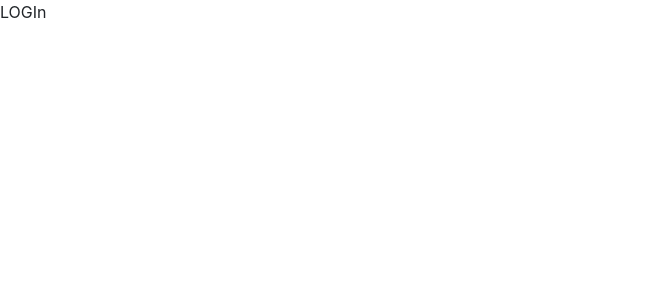
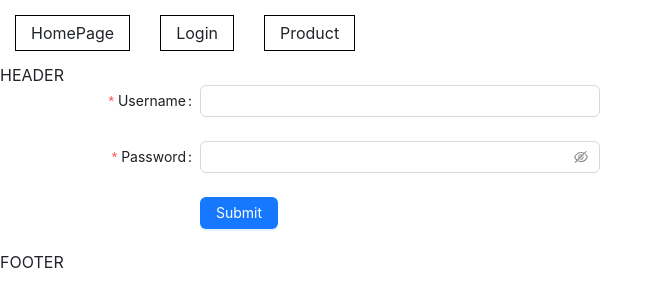
Before and after one commit to dungnq-1120/react-learn, a React (Create React App) app: page /login in a window 1280 px wide. Shown: the top 306 px of the page, without its empty margins (0-662 px from the left). Built offline with nearby package versions, Linux system fonts and the light colour scheme.

Commit message:
login authen

```diff
--- a/package.json
+++ b/package.json
@@ -6,6 +6,8 @@
     "@testing-library/jest-dom": "^5.16.5",
     "@testing-library/react": "^13.4.0",
     "@testing-library/user-event": "^13.5.0",
+    "antd": "^5.4.7",
+    "axios": "^1.4.0",
     "react": "^17.0.2",
     "react-dom": "^17.0.2",
     "react-router-dom": "^5.2.0",
--- a/src/App.css
+++ b/src/App.css
@@ -5,3 +5,14 @@
 .nav--link__active {
   color: red;
 }
+
+header ul {
+  display: flex;
+  list-style: none;
+}
+
+li {
+  padding: 5px 15px;
+  border: 1px solid black;
+  margin: 15px;
+}
--- a/src/App.js
+++ b/src/App.js
@@ -1,61 +1,38 @@
+import { Link } from "react-router-dom/cjs/react-router-dom.min";
 import "./App.css";
-import {
-  Switch,
-  Route,
-  useParams,
-  useLocation,
-  useHistory,
-  Redirect,
-} from "react-router-dom";
+import { Switch, Route } from "react-router-dom";
+import DefaultRouter from "./Routers/DefaultRouter";
 import AuthRouter from "./Routers/AuthRouter";
+import Login from "./page/Login";
+import About from "./page/About";
+import Product from "./page/Product";
+import { useState } from "react";
 function App() {
+  const [isAuthen, setIsAuth] = useState(false);
+
   return (
     <div>
+      <header>
+        <ul>
+          <li>
+            <Link to="/">HomePage</Link>
+          </li>
+          <li>
+            <Link to="/login">Login</Link>
+          </li>
+          <li>
+            <Link to="/product">Product</Link>
+          </li>
+        </ul>
+      </header>
+
       <Switch>
-        <AuthRouter authen exact path="/dashboard" Children={Component} />
-        <AuthRouter authen exact path="/about" Children={About} />
-        <AuthRouter authen exact path="/contact" Children={Contact} />
-        <AuthRouter
-          authen
-          exact
-          path="/product/:category/:productId"
-          Children={ProductDetail}
-        />
-        <Route exact path="/">
-          HOME
-        </Route>
-        <Route exact path="/login">
-          LOGIn
-        </Route>
-        <Route exact path="*">
-          404 - NOT FOUND
-        </Route>
+        <DefaultRouter exact Children={About} path="/"></DefaultRouter>
+        <DefaultRouter exact Children={Login} path="/login"></DefaultRouter>
+        <AuthRouter Children={Product} path="/product" authen={isAuthen} />
       </Switch>
     </div>
   );
 }
 
 export default App;
-
-const Component = () => <h1>dashboard</h1>;
-const About = () => <h1>About</h1>;
-const Contact = () => <h1>Contact</h1>;
-const ProductDetail = () => {
-  const params = useParams();
-  const location = useLocation();
-  const history = useHistory();
-
-  console.log(history);
-  function handleGotoDashboard() {
-    // history.push("/dashboard");
-    // history.goBack();
-    history.go(-1);
-  }
-
-  return (
-    <div>
-      <h1>ProductDetail- </h1>
-      <button onClick={handleGotoDashboard}>Go to dashboard</button>
-    </div>
-  );
-};
--- a/src/Routers/AuthRouter.jsx
+++ b/src/Routers/AuthRouter.jsx
@@ -2,7 +2,8 @@ import { Redirect, Route } from "react-router-dom";
 import Footer from "../component/Footer";
 import Header from "../component/Header";
 
-export default function AuthRouter({ authen, Children, ...rest }) {
+export default function AuthRouter({ Children, ...rest }) {
+  const authen = localStorage.getItem("accessToken");
   if (!authen) {
     return <Redirect to="/login" />;
   }
--- a/src/page/About/index.jsx
+++ b/src/page/About/index.jsx
@@ -1,3 +1,3 @@
 export default function About() {
-  return <h1>About</h1>;
+  return <h1>Home</h1>;
 }
--- /dev/null
+++ b/src/page/Login/index.jsx
@@ -0,0 +1,60 @@
+import { Button, Checkbox, Form, Input } from "antd";
+import fetchRequest from "../../restClient";
+import {
+  Redirect,
+  useHistory,
+} from "react-router-dom/cjs/react-router-dom.min";
+
+export default function Login() {
+  const history = useHistory();
+  const authen = localStorage.getItem("accessToken");
+  if (authen) {
+    return <Redirect to="product" />;
+  }
+
+  const onFinish = (values) => {
+    fetchRequest("http://localhost:8000/auth/login", "post", values)
+      .then((data) => {
+        localStorage.setItem("accessToken", data.access_token);
+        history.push("/product");
+      })
+      .catch((err) => console.log(err));
+  };
+
+  const onFinishFailed = (errorInfo) => {
+    console.log("Failed:", errorInfo);
+  };
+  return (
+    <Form
+      name="basic"
+      labelCol={{ span: 8 }}
+      wrapperCol={{ span: 16 }}
+      style={{ maxWidth: 600 }}
+      initialValues={{ remember: true }}
+      onFinish={onFinish}
+      onFinishFailed={onFinishFailed}
+      autoComplete="off"
+    >
+      <Form.Item
+        label="Username"
+        name="email"
+        rules={[{ required: true, message: "Please input your username!" }]}
+      >
+        <Input />
+      </Form.Item>
+
+      <Form.Item
+        label="Password"
+        name="password"
+        rules={[{ required: true, message: "Please input your password!" }]}
+      >
+        <Input.Password />
+      </Form.Item>
+      <Form.Item wrapperCol={{ offset: 8, span: 16 }}>
+        <Button type="primary" htmlType="submit">
+          Submit
+        </Button>
+      </Form.Item>
+    </Form>
+  );
+}
--- a/src/page/Product/index.jsx
+++ b/src/page/Product/index.jsx
@@ -1,3 +1,14 @@
+import { useEffect } from "react";
+import fetchRequest from "../../restClient";
+
 export default function Product() {
+  useEffect(() => {
+    fetchRequest("http://localhost:8000/products", "get")
+      .then((data) => {
+        console.log(data);
+      })
+      .catch((err) => console.log(err));
+  });
+
   return <h1>Product</h1>;
 }
--- /dev/null
+++ b/src/restClient.js
@@ -0,0 +1,21 @@
+import axios from "axios";
+
+export default function fetchRequest(url, method, body) {
+  const accessToken = localStorage.getItem("accessToken");
+  return axios({
+    url,
+    method,
+    data: JSON.stringify(body),
+    headers: {
+      "Content-Type": "application/json",
+      Authorization: `Bearer ${accessToken}`,
+    },
+  })
+    .then(function (res) {
+      return res.data;
+    })
+    .catch(function (errors) {
+      console.log(errors);
+      return errors;
+    });
+}
```
Also changed, not shown: src/page/Login/style.js (added), 1 other file (tests, documents, lock files or other folders).
